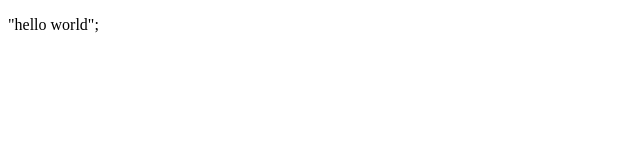
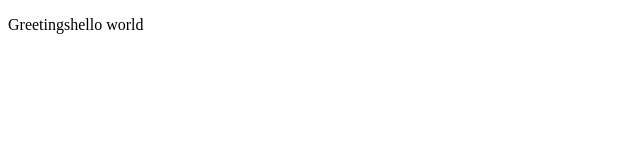
Before and after one commit to pgm-faimollahashukollah/pgm-myfirstrepo, a plain HTML site: page index.html in a window 1280 px wide. Shown: the full height of the page, 0-640 px from the left. Drawn offline with Linux system fonts and the light colour scheme.

Commit message:
Edited the html file

```diff
--- a/index.html
+++ b/index.html
@@ -6,6 +6,6 @@
     <title>Document</title>
 </head>
 <body>
-<p>"hello world";</p>
+<p>Greetingshello world</p>
 </body>
 </html>
```
